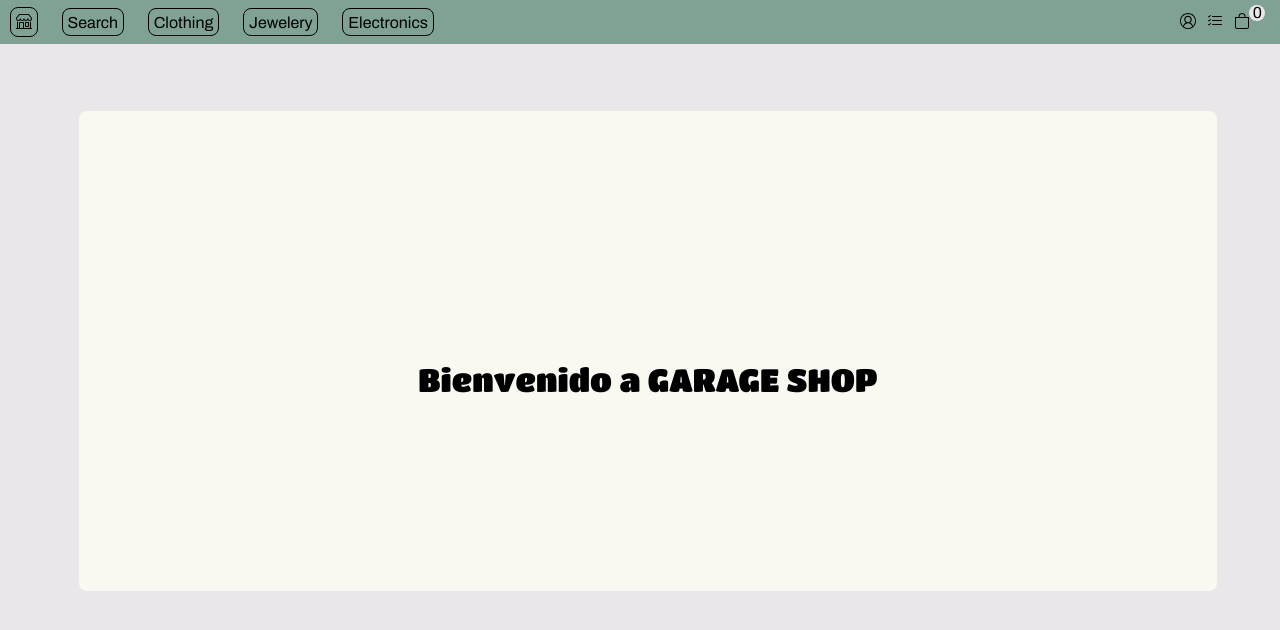
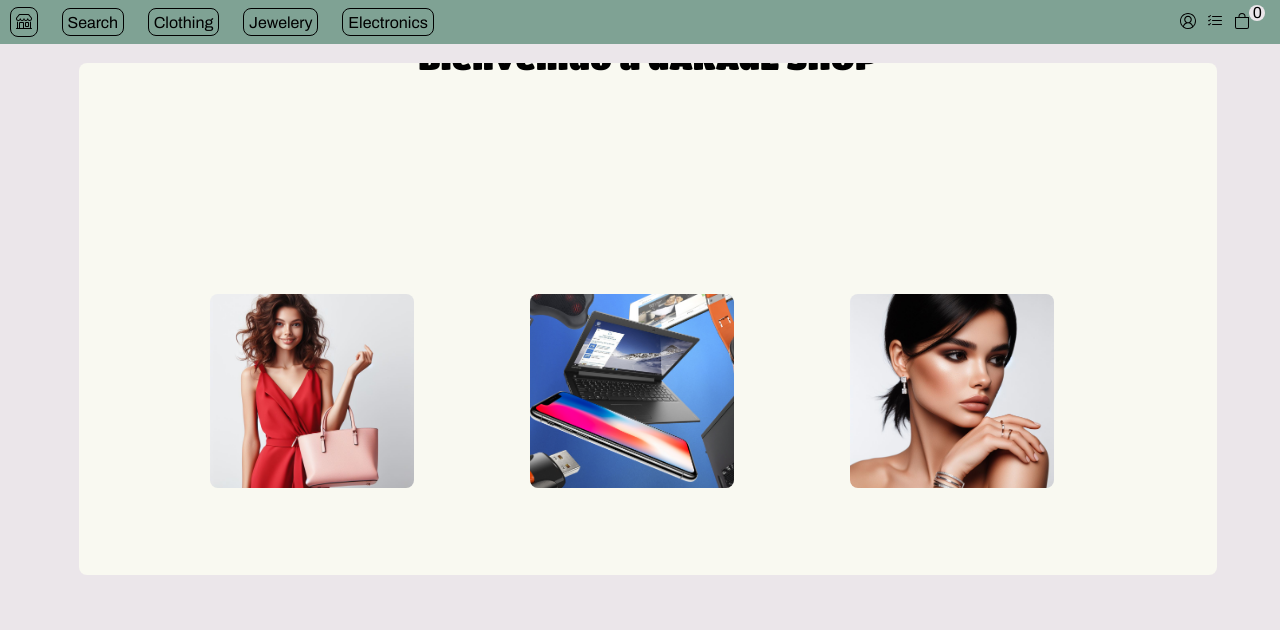
Before and after one commit to MacDuki/Ecommerce-react, a React (Vite) app: page / in a window 1280 px wide. Shown: the top 630 px of the page. Built offline with nearby package versions, Linux system fonts and the light colour scheme; no server answers.

Commit message:
Comienzo a estilizar imagenes home

```diff
--- a/src/Pages/Home/Home.css
+++ b/src/Pages/Home/Home.css
@@ -6,7 +6,8 @@
 	height: 30rem;
 	max-height: 30rem;
 	overflow: hidden;
-	margin-top: 3rem;
+	margin: 0 3rem;
+	padding: 1rem 0;
 	display: flex;
 	align-items: center;
 	justify-content: center;
@@ -15,8 +16,8 @@
 }
 
 .welcome-section div {
-	width: 70rem;
-	max-width: 70rem;
+	width: 80rem;
+	max-width: 80rem;
 	height: 30rem;
 	max-height: 30rem;
 	overflow: hidden;
@@ -25,13 +26,54 @@
 	flex-direction: column;
 	align-items: center;
 	margin-top: 3rem;
-}
-
-.welcome-section div img {
+	position: relative;
+	padding: 4rem 0;
 }
 .welcome-section div h1 {
-	margin-bottom: 0;
+	margin: 0;
 	font-size: xx-large;
 	font-weight: 400;
 	font-family: "Titan One", sans-serif;
+	position: absolute;
+	top: 0;
 }
+
+.welcome-section .img-container {
+	width: 60rem;
+	max-width: 60rem;
+	height: 25rem;
+	max-height: 25rem;
+	display: grid;
+	grid-template-columns: repeat(3, 1fr);
+}
+
+.welcome-section .img-container div {
+	display: flex;
+	justify-content: center;
+	align-items: center;
+	width: 80%;
+	max-width: 80%;
+	height: 80%;
+	max-height: 80%;
+	border-radius: 0.5rem;
+	cursor: pointer;
+	transition: scale linear 0.5s;
+	padding: 1rem 1rem;
+}
+
+.welcome-section .img-container div:hover {
+	scale: 1.5;
+	border-radius: 0.5rem;
+	z-index: 200;
+}
+
+.welcome-section .img-container div img {
+	max-width: 80%;
+	height: 80%;
+	width: 80%;
+	border-radius: 0.5rem;
+	object-fit: cover;
+}
+
+.welcome-section .img-container div img:hover {
+}
--- a/src/Pages/Home/Index.jsx
+++ b/src/Pages/Home/Index.jsx
@@ -7,11 +7,17 @@ function Home() {
 				<section className='welcome-section'>
 					<div>
 						<h1>Bienvenido a GARAGE SHOP </h1>
-						<article>
-							<img />
-							<img />
-							<img />
-						</article>
+						<div className='img-container'>
+							<div>
+								<img src='src\assets\img\clothing-model.jpeg' />
+							</div>
+							<div>
+								<img src='src\assets\img\electronics-model.jpg' />
+							</div>
+							<div>
+								<img src='src\assets\img\jewelery-model.jpeg' />
+							</div>
+						</div>
 					</div>
 				</section>
 				<section>
```
